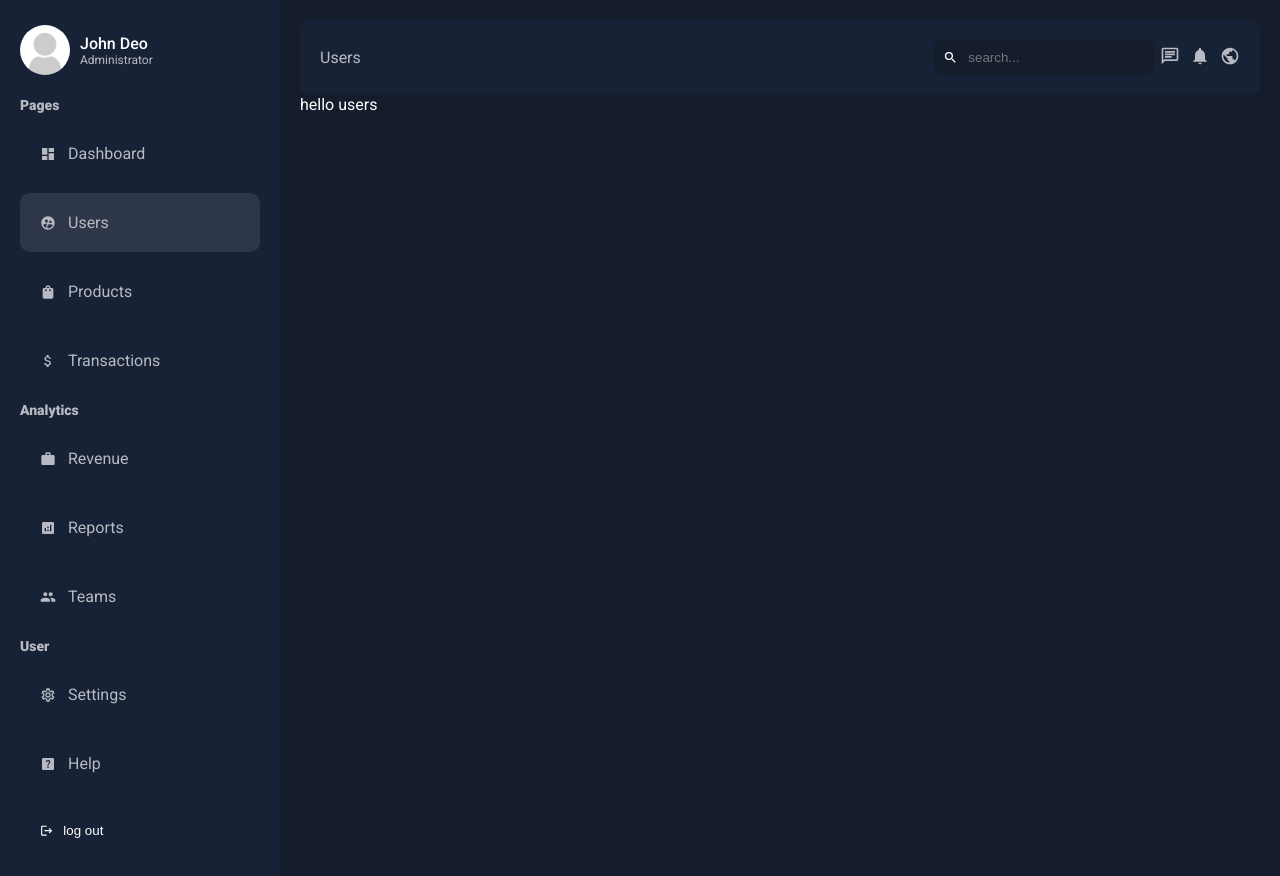
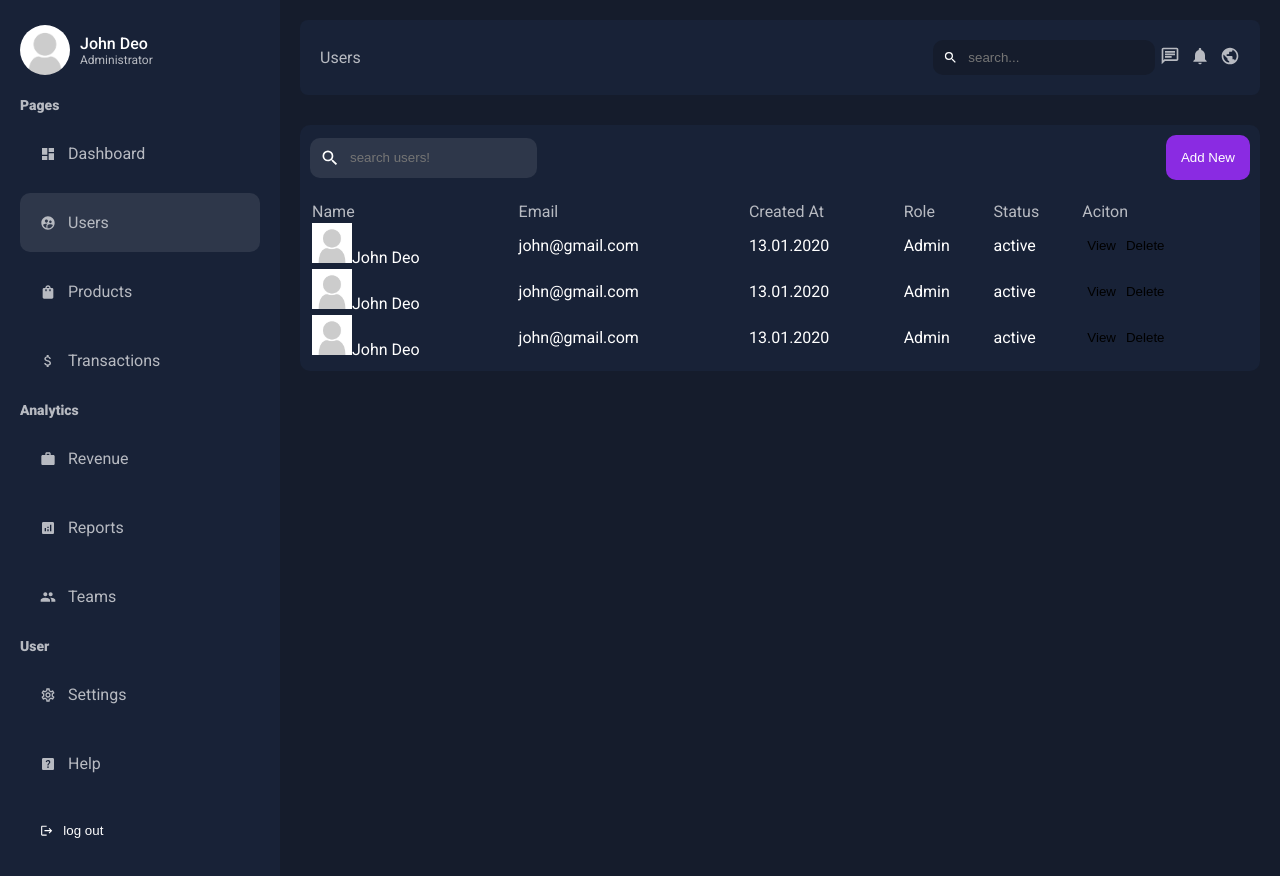
Before and after one commit to hjali7/admin-dashboard-next, a Next.js app in the folder admin-dashboard-next/: page /dashboard/users in a window 1280 px wide. Built offline with nearby package versions, Linux system fonts and the light colour scheme.

Commit message:
users section folder set

```diff
--- a/admin-dashboard-next/app/dashboard/users/page.jsx
+++ b/admin-dashboard-next/app/dashboard/users/page.jsx
@@ -1,7 +1,92 @@
+import Link from 'next/link';
+import Image from 'next/image';
+
+import styles from '@/ui/dashboard/users/users.module.css';
+import Search from '@/ui/search/search';
+
 export default function Users () {
     return (
-        <>
-            <p>hello users</p>
-        </>
-    )
-}
+        <div className={styles.container}>
+            <div className={styles.top}>
+                <Search placeholder={'search users!'} />
+                <Link href="/dashboard/users/add">
+                    <button type='button' className={styles.topBtn}>Add New</button>
+                </Link>
+            </div>
+            <table className={styles.table}>
+                <thead>
+                    <tr>
+                        <td>name</td>
+                        <td>email</td>
+                        <td>created at</td>
+                        <td>role</td>
+                        <td>status</td>
+                        <td>aciton</td>
+                    </tr>
+                </thead>
+                <tbody>
+                    <tr>
+                        <td>
+                            <div className={styles.user}>
+                                <Image src="/assets/noavatar.png" alt='avatar' width={40} height={40}/>
+                                John Deo
+                            </div>
+                        </td>
+                        <td>john@gmail.com</td>
+                        <td>13.01.2020</td>
+                        <td>Admin</td>
+                        <td>active</td>
+                        <td>
+                            <Link href="/">
+                                <button type="button" className={`${styles.button} ${styles.view}`}>View</button>
+                            </Link>
+                            <Link href="/">
+                                <button type="button" className={`${styles.button} ${styles.delete}`}>Delete</button>
+                            </Link>
+                        </td>
+                    </tr>
+                    <tr>
+                        <td>
+                            <div className={styles.user}>
+                                <Image src="/assets/noavatar.png" alt='avatar' width={40} height={40}/>
+                                John Deo
+                            </div>
+                        </td>
+                        <td>john@gmail.com</td>
+                        <td>13.01.2020</td>
+                        <td>Admin</td>
+                        <td>active</td>
+                        <td>
+                            <Link href="/">
+                                <button type="button" className={`${styles.button} ${styles.view}`}>View</button>
+                            </Link>
+                            <Link href="/">
+                                <button type="button" className={`${styles.button} ${styles.delete}`}>Delete</button>
+                            </Link>
+                        </td>
+                    </tr>
+                    <tr>
+                        <td>
+                            <div className={styles.user}>
+                                <Image src="/assets/noavatar.png" alt='avatar' width={40} height={40}/>
+                                John Deo
+                            </div>
+                        </td>
+                        <td>john@gmail.com</td>
+                        <td>13.01.2020</td>
+                        <td>Admin</td>
+                        <td>active</td>
+                        <td>
+                            <Link href="/">
+                                <button type="button" className={`${styles.button} ${styles.view}`}>View</button>
+                            </Link>
+                            <Link href="/">
+                                <button type="button" className={`${styles.button} ${styles.delete}`}>Delete</button>
+                            </Link>
+                        </td>
+                    </tr>
+                </tbody>
+            </table>
+        </div>
+    );
+};
--- /dev/null
+++ b/admin-dashboard-next/app/ui/dashboard/users/users.module.css
@@ -0,0 +1,45 @@
+.container {
+    background-color:var(--bgSoft);
+    margin-top: 30px;
+    border-radius: 10px;
+}
+
+.button {
+    outline:none;
+    border:none;
+    border-radius:10px;
+    background-color: transparent;
+    padding:5px;
+}
+
+.top {
+    display: flex;
+    align-items:center;
+    justify-content: space-between;
+    padding:10px;
+}
+
+.topBtn {
+    color:#fff;
+    border-radius:10px;
+    background-color:blueviolet;
+    padding:15px;
+    outline: none;
+    border: none;
+    cursor: pointer;
+}
+
+.table {
+    padding:10px;
+    width:100%;
+}
+
+.table thead {
+    text-transform: capitalize;
+    color: var(--textSoft);
+
+}
+
+.table thead td:where(:hover , :focus , :focus-visible) {
+    color:lightslategray;
+}
--- /dev/null
+++ b/admin-dashboard-next/app/ui/search/search.jsx
@@ -0,0 +1,11 @@
+import { MdSearch } from 'react-icons/md';
+import styles from './search.module.css';
+
+export default function Search({placeholder}) {
+  return (
+    <div className={styles.container}>
+        <MdSearch size={20}/>
+        <input type="text" placeholder={placeholder} className={styles.input} />
+    </div>
+  );
+};
--- /dev/null
+++ b/admin-dashboard-next/app/ui/search/search.module.css
@@ -0,0 +1,16 @@
+.container {
+    display:flex;
+    align-items:center;
+    gap:10px;
+    background-color:#2e374a;
+    padding:10px;
+    border-radius:10px;
+    width:max-content;
+}
+
+.input {
+    background-color:transparent;
+    border:none;
+    color:var(--text);
+    outline:none;
+}
```
Also changed, not shown: admin-dashboard-next/app/ui/products/products.module.css (added).
